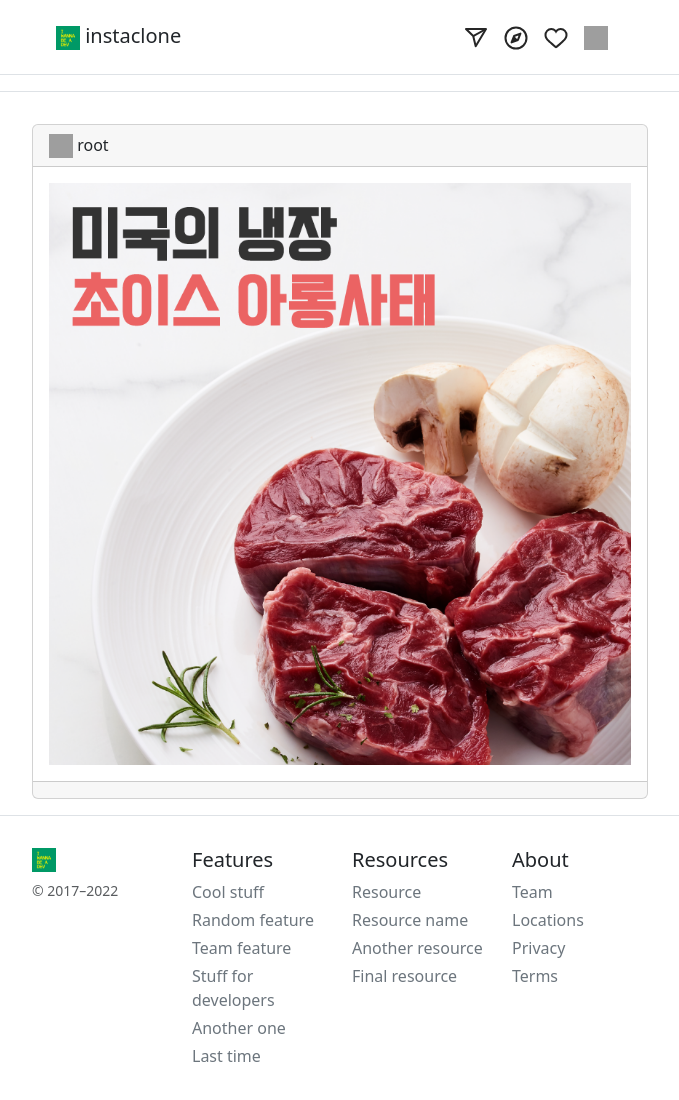
After one commit to gitmurdoo/django_workspace, a Django app: page /post/2/ in a window 1280 px wide. The commit adds this page. Shown: the whole page, without its empty margins (300-979 px from the left). Run offline with Django 4.2, Linux system fonts and the light colour scheme; data comes from the database, SQL or seed files in the repository; both versions use the stored data as it was after the commit; some libraries are stand-ins or nearby versions; grey boxes are pictures that could not be loaded.

Commit message:
post_detail_views

```diff
--- a/accounts/models.py
+++ b/accounts/models.py
@@ -27,3 +27,7 @@ class User(AbstractUser):
         blank=True, upload_to="accounts/avatar/%Y/%m/%d",
         help_text="48px * 48px 크기의 png/jpg 파일을 업로드해주세요."
     )
+
+    @property
+    def name(self):
+        return f"{self.username}"
--- a/instaclone/templates/layout.html
+++ b/instaclone/templates/layout.html
@@ -52,6 +52,7 @@
 
                                     {% else %}
                                         <img src="{% url "pydenticon_image" user.username %}" style="width: 24px; height:24px;" />
+                                        {{ user.username }}
                                     {% endif %}
                                 </a>
 
@@ -62,10 +63,16 @@
             </div>
         </div>
 
-
-        {% block content %}
-
-        {% endblock %}
+        <div class="border-top mt-3">
+            <div class="container offset-sm-3 col-sm-6">
+                <footer class="my-md-3 pt-md-3">
+                    <div class="row">
+                        {% block content %}
+                        {% endblock %}
+                    </div>
+                </div>
+            </div>
+        </div>
 
         <div class="border-top mt-3">
             <div class="container offset-sm-3 col-sm-6">
--- a/instaclone/templates/root.html
+++ b/instaclone/templates/root.html
@@ -4,8 +4,6 @@
     <div class="container offset-sm-3 col-sm-6">
         <div class="row">
             <div class="col-sm-12">
-                Hello Django
-                <hr/>
                 <a href="{% url "instagram:post_new" %}" class="btn btn-primary">New Posting</a>
             </div>
         </div>
--- a/instagram/models.py
+++ b/instagram/models.py
@@ -1,6 +1,7 @@
 from django.conf import settings
 from django.db import models
 import re
+from django.urls import reverse
 # Create your models here.
 
 
@@ -24,8 +25,8 @@ class Post(models.Model):
 
         return tag_list
 
-    # def get_absolute_url(self):
-    #     return reverse("", kwargs={"pk": self.pk})
+    def get_absolute_url(self):
+        return reverse("instagram:post_detail", args=[self.pk])
 
 
 class Tag(models.Model):
--- /dev/null
+++ b/instagram/templates/instagram/post_detail.html
@@ -0,0 +1,31 @@
+{% extends 'instagram/layout.html' %}
+
+{% block content %}
+    <div class="container">
+        <div class="row">
+            <div class="col-sm-12">
+                <div class="card">
+                    <div class="card-header">
+                        {% if avatar %}
+                            {{ post.author.avatar.url }}
+                        {% else %}
+                            <img src='{% url "pydenticon_image" user.username %}' style="width: 24px; height: 24px" />
+                        {% endif %}
+                        {{ post.author.name }}
+                    </div>
+                    <div class="card-body">
+                        <img src="{{ post.photo.url }}" style="width:100%" />
+
+                    </div>
+                    <div class="card-footer">
+                        {% for tag in post.tag_set.all %}
+                            <span class="badge badge-pill badge-primary" style="color: blue">
+                                #{{ tag.name }}
+                            </span>
+                        {% endfor %}
+                    </div>
+                </div>
+            </div>
+        </div>
+    </div>
+{% endblock %}
--- a/instagram/urls.py
+++ b/instagram/urls.py
@@ -5,4 +5,5 @@ app_name = 'instagram'
 
 urlpatterns = [
     path('post/new/', views.post_new, name="post_new"),
+    path('post/<int:pk>/', views.post_detail, name="post_detail"),
 ]
--- a/instagram/views.py
+++ b/instagram/views.py
@@ -1,8 +1,8 @@
-from django.shortcuts import render, redirect
+from django.shortcuts import get_object_or_404, render, redirect
 from django.contrib.auth.decorators import login_required
 from django.contrib import messages
 from .forms import PostForm
-from .models import Tag
+from .models import Post
 # Create your views here.
 
 
@@ -19,7 +19,7 @@ def post_new(request):
             post.tag_set.add(*post.extract_tag_list())
 
             messages.success(request, "포스팅을 저장했습니다.")
-            return redirect("/")
+            return redirect(post)
 
     else:
         form = PostForm()
@@ -27,3 +27,10 @@ def post_new(request):
     return render(request, "instagram/post_form.html", {
         "form": form,
     })
+
+
+def post_detail(request, pk):
+    post = get_object_or_404(Post, pk=pk)
+    return render(request, "instagram/post_detail.html", {
+        "post": post,
+    })
```
Also changed, not shown: db.sqlite3, media/instagram/post/2022/06/16/캐러셀대지_4.png (added).
